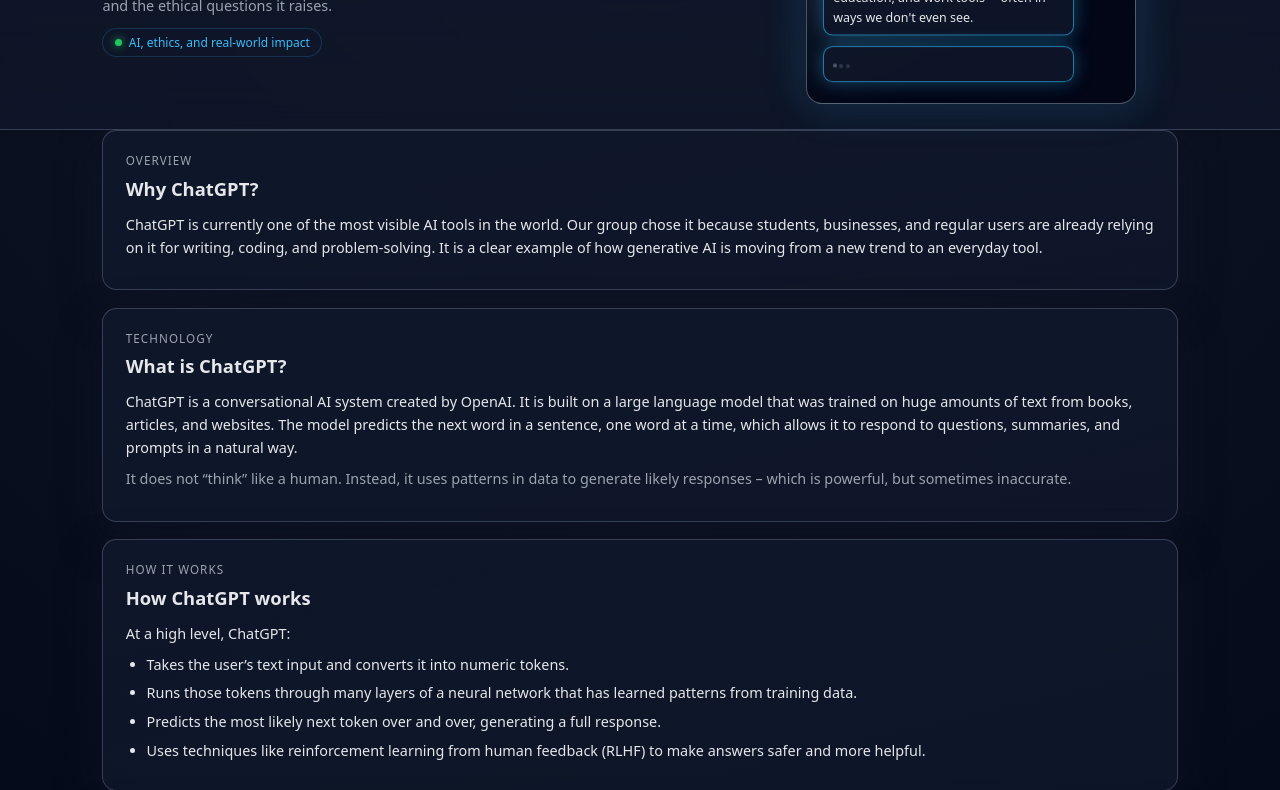
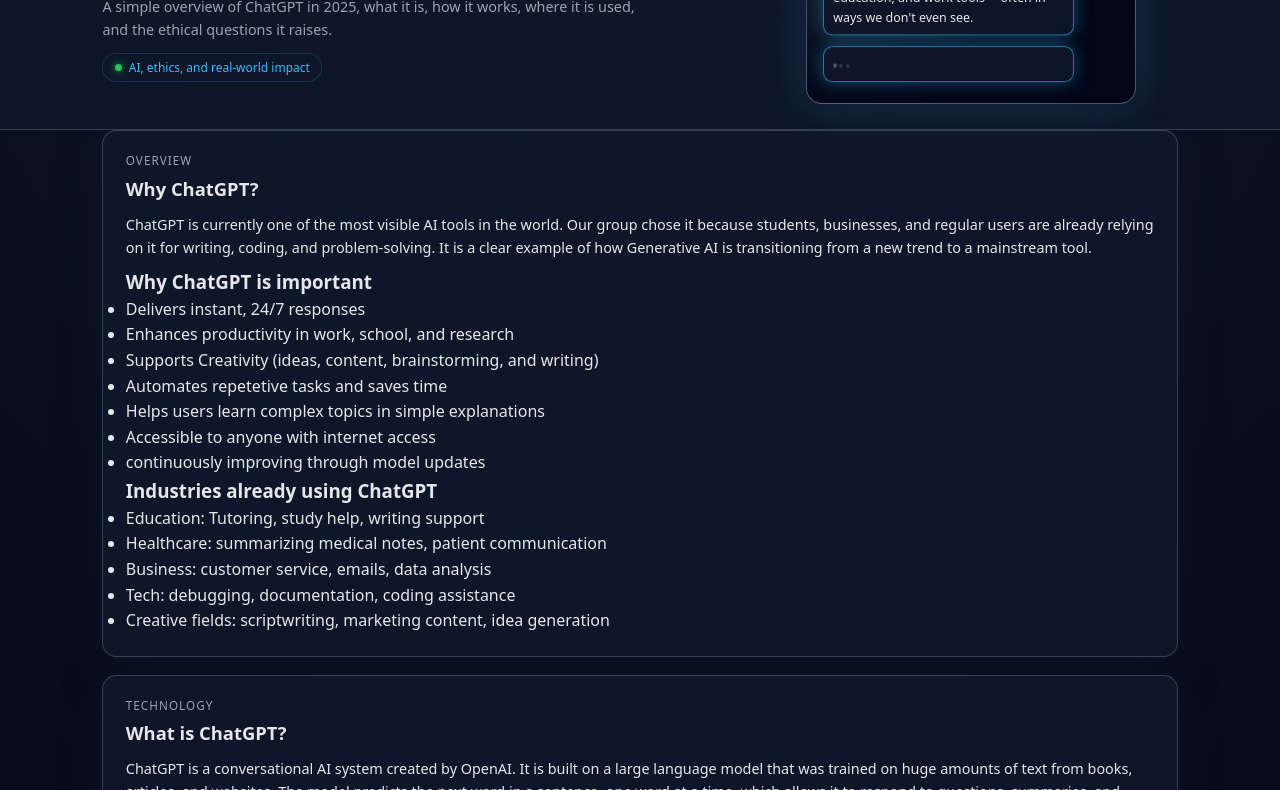
Before and after one commit to jjjerusalemm/info-tech-chatgpt, a plain HTML site: page index.html in a window 1280 px wide. Shown: the part 219-1009 px from the top of the page. Drawn offline with Linux system fonts and the light colour scheme.

Commit message:
Update index.html

```diff
--- a/index.html
+++ b/index.html
@@ -412,7 +412,7 @@
         <div class="top-bar">
             <div class="brand">
                 <div class="brand-orb"></div>
-                <span>ChatGPT Technology Overview – Group Project</span>
+                <span>ChatGPT Technology Overview Group Project</span>
             </div>
             <nav>
                 <ul>
@@ -431,9 +431,9 @@
 
         <div class="hero">
             <div class="hero-text">
-                <h1>How ChatGPT is Transforming Human Life</h1>
+                <h1>How ChatGPT is Transforming Human Life?</h1>
                 <p>
-                    A simple overview of ChatGPT in 2025 – what it is, how it works,
+                    A simple overview of ChatGPT in 2025, what it is, how it works,
                     where it is used, and the ethical questions it raises.
                 </p>
                 <div class="hero-tagline">
@@ -482,8 +482,31 @@
             ChatGPT is currently one of the most visible AI tools in the world. Our group
             chose it because students, businesses, and regular users are already relying
             on it for writing, coding, and problem-solving. It is a clear example of how
-            generative AI is moving from a new trend to an everyday tool.
-        </p>
+            Generative AI is transitioning from a new trend to a mainstream tool.
+      </p>
+
+           <h3> Why ChatGPT is important </h3>
+        <ul>
+              <li> Delivers instant, 24/7 responses</li>
+              <li> Enhances productivity in work, school, and research</li>
+              <li>Supports Creativity (ideas, content, brainstorming, and writing)</li>
+              <li>Automates repetetive tasks and saves time</li>
+              <li>Helps users learn complex topics in simple explanations </li>
+              <li>Accessible to anyone with internet access</li>
+              <li>continuously improving through model updates</li>
+       </ul>
+        <h3> Industries already using ChatGPT </h3>
+        <ul>
+              <li> Education: Tutoring, study help, writing support</li>
+              <li> Healthcare: summarizing medical notes, patient communication</li>
+              <li> Business: customer service, emails, data analysis</li>
+              <li> Tech: debugging, documentation, coding assistance</li>
+              <li>Creative fields: scriptwriting, marketing content, idea generation </li>
+       </ul>
+
+
+
+
     </section>
 
     <!-- WHAT IS CHATGPT -->
```
